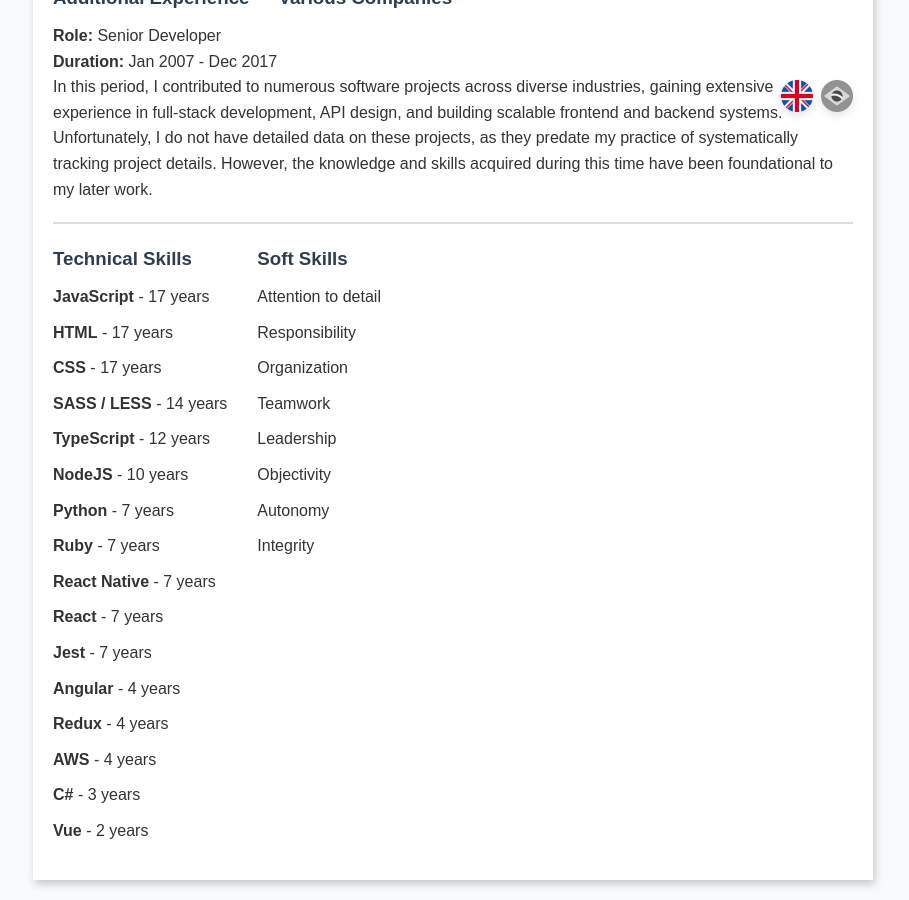
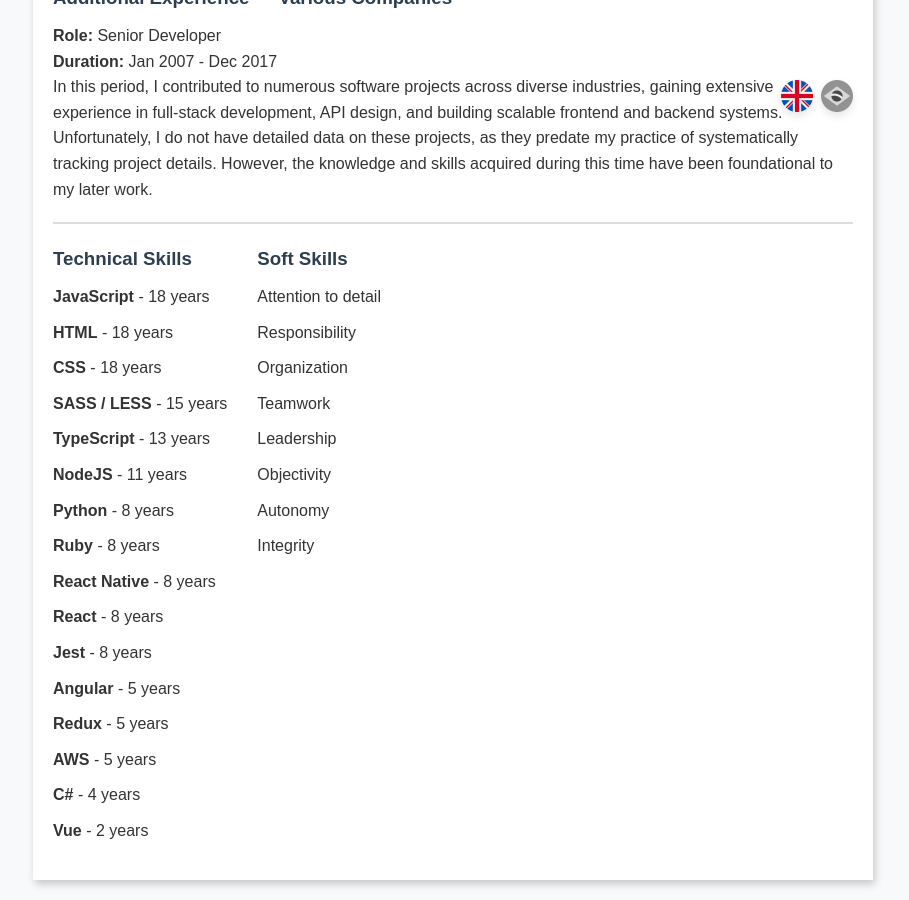
Before and after one commit to GigaMax13/gigamax13.github.io, a Jekyll site: the page built from index.md, in a window 1280 px wide and 900 px high, scrolled down 7706 px. Shown: the whole window, without its empty margins (187-1096 px from the left). Built offline with Jekyll 4.4.1, drawn with Linux system fonts in a browser that asks for light colours.

Commit message:
chore: update technical skills

```diff
--- a/technical-skills.md
+++ b/technical-skills.md
@@ -1,18 +1,18 @@
 ### Technical Skills
 
-- **JavaScript** - 17 years
-- **HTML** - 17 years
-- **CSS** - 17 years
-- **SASS / LESS** - 14 years
-- **TypeScript** - 12 years
-- **NodeJS** - 10 years
-- **Python** - 7 years
-- **Ruby** - 7 years
-- **React Native** - 7 years
-- **React** - 7 years
-- **Jest** - 7 years
-- **Angular** - 4 years
-- **Redux** - 4 years
-- **AWS** - 4 years
-- **C#** - 3 years
+- **JavaScript** - 18 years
+- **HTML** - 18 years
+- **CSS** - 18 years
+- **SASS / LESS** - 15 years
+- **TypeScript** - 13 years
+- **NodeJS** - 11 years
+- **Python** - 8 years
+- **Ruby** - 8 years
+- **React Native** - 8 years
+- **React** - 8 years
+- **Jest** - 8 years
+- **Angular** - 5 years
+- **Redux** - 5 years
+- **AWS** - 5 years
+- **C#** - 4 years
 - **Vue** - 2 years
```
Also changed, not shown: pt_br/technical-skills.md (+15 -15 lines).
